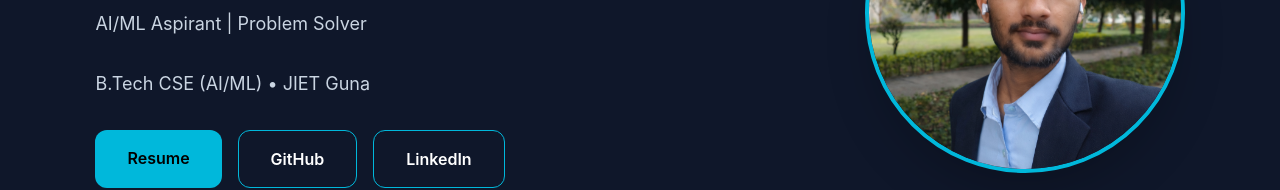
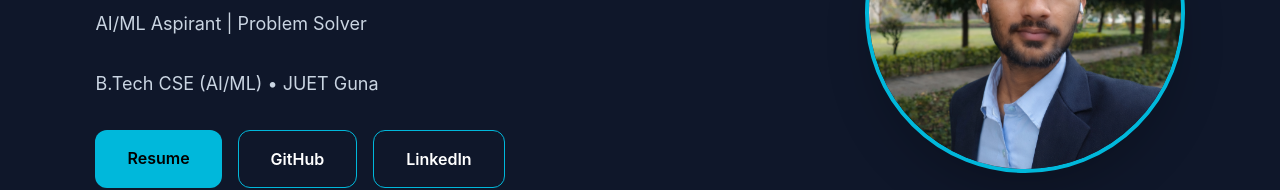
Before and after one commit to Girjendra/girjendra-portfolio, a React app: page / in a window 1280 px wide. Shown: the part 258-448 px from the top of the page. Built offline with nearby package versions, Linux system fonts and the light colour scheme; the HTML template or start-up script is replaced by a standard one.

Commit message:
Refine hero section statistics and interactions

```diff
--- a/src/components/Hero.jsx
+++ b/src/components/Hero.jsx
@@ -25,7 +25,7 @@ function Hero() {
           </p>
 
           <p className="text-slate-300 text-lg mb-8">
-            B.Tech CSE (AI/ML) • JIET Guna
+            B.Tech CSE (AI/ML) • JUET Guna
           </p>
 
           <div className="flex flex-wrap gap-4">
```
